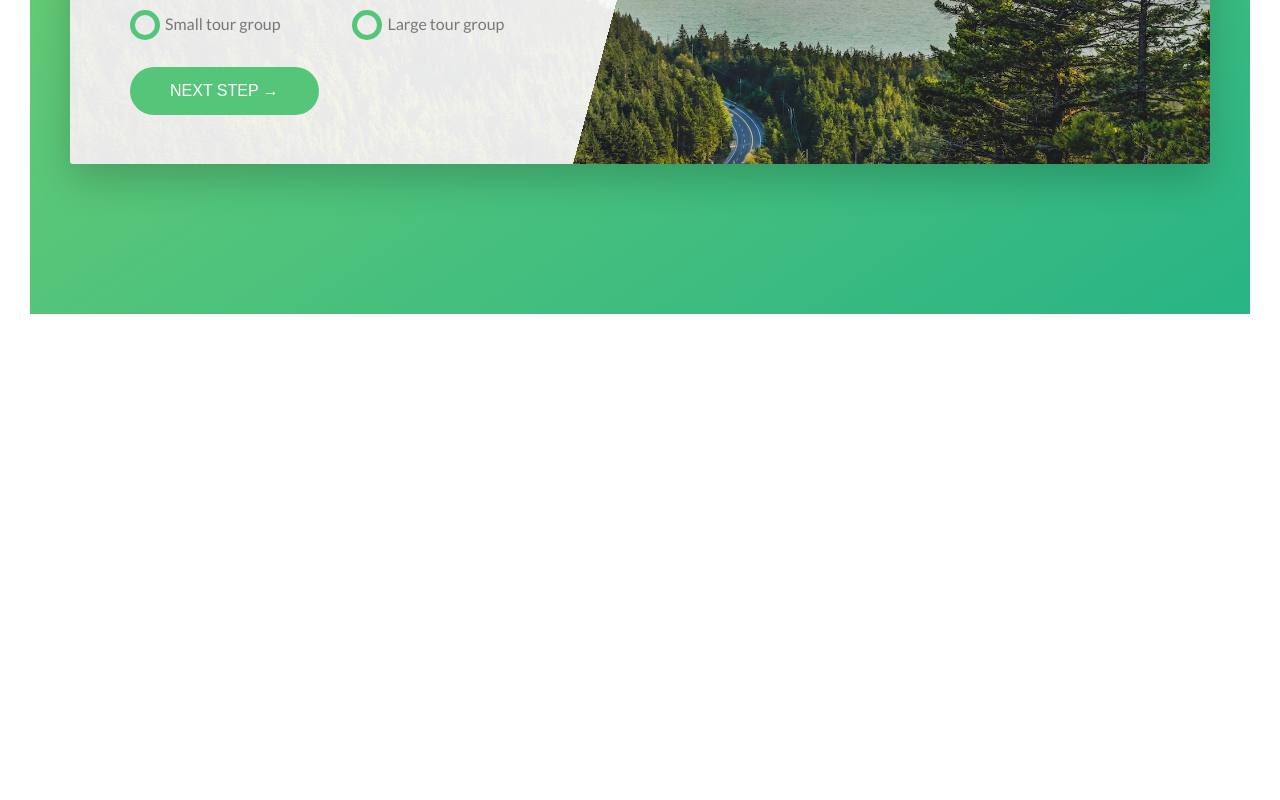
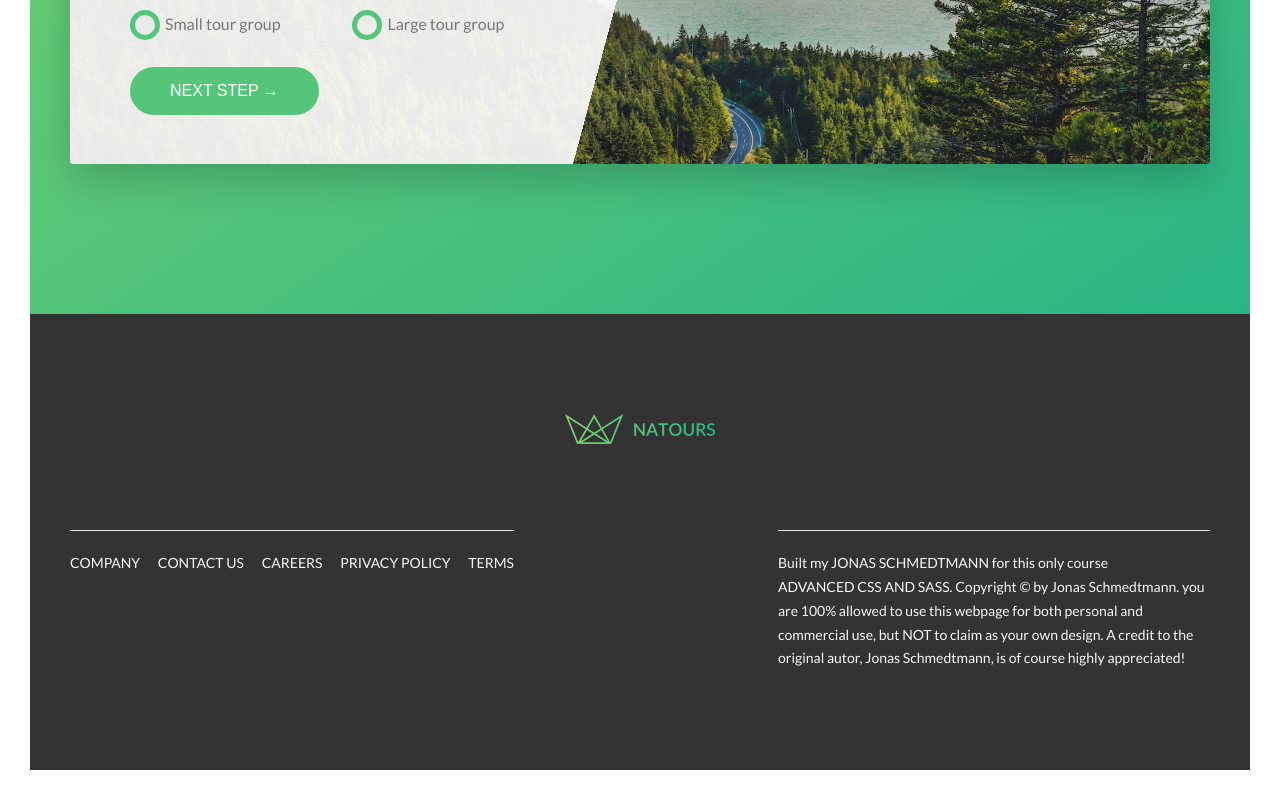
Before and after one commit to jdcorrea/css-advanced, a website: page NATOURS/index.html in a window 1280 px wide. Shown: the part 4950-5750 px from the top of the page. Before the commit the page ends 5294 px from the top, so only its background shows below. Drawn offline with Linux system fonts and the light colour scheme.

Commit message:
20200131 - Clase 10

```diff
--- a/NATOURS/index.html
+++ b/NATOURS/index.html
@@ -60,7 +60,6 @@
                 </div>
               </div>
         </section>
-      </main>
 
       <section class="section-features">
         <div class="row">
@@ -101,8 +100,6 @@
               </p>
             </div>
           </div>
-
-
         </div>
       </section>
 
@@ -322,6 +319,43 @@
           </div>
         </div>
       </section>
+    </main>
+
+    <footer class="footer">
+      <div class="footer__logo-box">
+        <img src="img/logo-green-small-2x.png" alt="" class="footer__logo">
+      </div>
+      <div class="row">
+        <div class="col-1-of-2">
+          <div class="footer__navigation">
+            <ul class="footer__list">
+              <li class="footer__item">
+                <a href="" class="footer__link">Company</a>
+              </li>
+              <li class="footer__item">
+                <a href="" class="footer__link">Contact us</a>
+              </li>
+              <li class="footer__item">
+                <a href="" class="footer__link">Careers</a>
+              </li>
+              <li class="footer__item">
+                <a href="" class="footer__link">Privacy policy</a>
+              </li>
+              <li class="footer__item">
+                <a href="" class="footer__link">Terms</a>
+              </li>
+            </ul>
+          </div>
+        </div>
+        <div class="col-1-of-2">
+          <p class="footer__copyright">
+            Built my <a href="#" class="footer__link">Jonas Schmedtmann</a> for this only course <a href="#" class="footer__link">Advanced CSS and Sass</a>. Copyright &copy; by Jonas Schmedtmann. you are 100% allowed to use this webpage for both personal and commercial use, but NOT to claim as your own design. A credit to the original autor, Jonas Schmedtmann, is of course highly appreciated!
+          </p>
+        </div>
+
+
+
+    </footer>
       <!--
       <section class="grid-test">
         <div class="row">
--- a/NATOURS/sass/abstracts/_variables.scss
+++ b/NATOURS/sass/abstracts/_variables.scss
@@ -14,6 +14,8 @@ $color-grey-light-2: #eee;
 
 $color-grey-dark-1: #777;
 $color-grey-dark-2: #999;
+$color-grey-dark-3: #333;
+
 $color-white: #fff;
 $color-black: #000;
 
--- /dev/null
+++ b/NATOURS/sass/layouts/_footer.scss
@@ -0,0 +1,61 @@
+.footer {
+  background-color: $color-grey-dark-3;
+  padding: 10rem 0;
+  font-size: 1.4rem;
+  color: $color-grey-light-1;
+
+  &__logo-box {
+    text-align: center;
+    margin-bottom: 8rem;
+  }
+
+  &__logo {
+    width: 15rem;
+    height: auto;
+  }
+
+  &__navigation {
+    border-top: 1px solid $color-grey-light-2;
+    padding-top: 2rem;
+    display: inline-block;
+  }
+
+  &__list {
+    list-style: none;
+  }
+
+  &__item {
+    display: inline-block;
+
+    &:not(:last-child) {
+      margin-right: 1.5rem;
+    }
+  }
+
+  &__link {
+    &:link,
+    &:visited {
+      color: $color-grey-light-1;
+      background-color: $color-grey-dark-3;
+      text-decoration: none;
+      text-transform: uppercase;
+      display: inline-block;
+      transition: all .2s;
+    }
+
+    &:hover,
+    &:active {
+      color: $color-primary;
+      box-shadow: 0 1rem 2rem rgba($color-black, 0.4);
+      transform: rotate(5deg) scale(1.3);
+    }
+  }
+
+  &__copyright {
+    border-top: 1px solid $color-grey-light-2;
+    padding-top: 2rem;
+    width: 80%;
+    float: right;
+  }
+
+}
--- a/NATOURS/sass/main.scss
+++ b/NATOURS/sass/main.scss
@@ -24,6 +24,7 @@ Dark green: #28b485
 @import "components/story";
 
 
+@import "layouts/footer";
 @import "layouts/grid";
 @import "layouts/header";
 
```
Also changed, not shown: NATOURS/css/styles.css.
